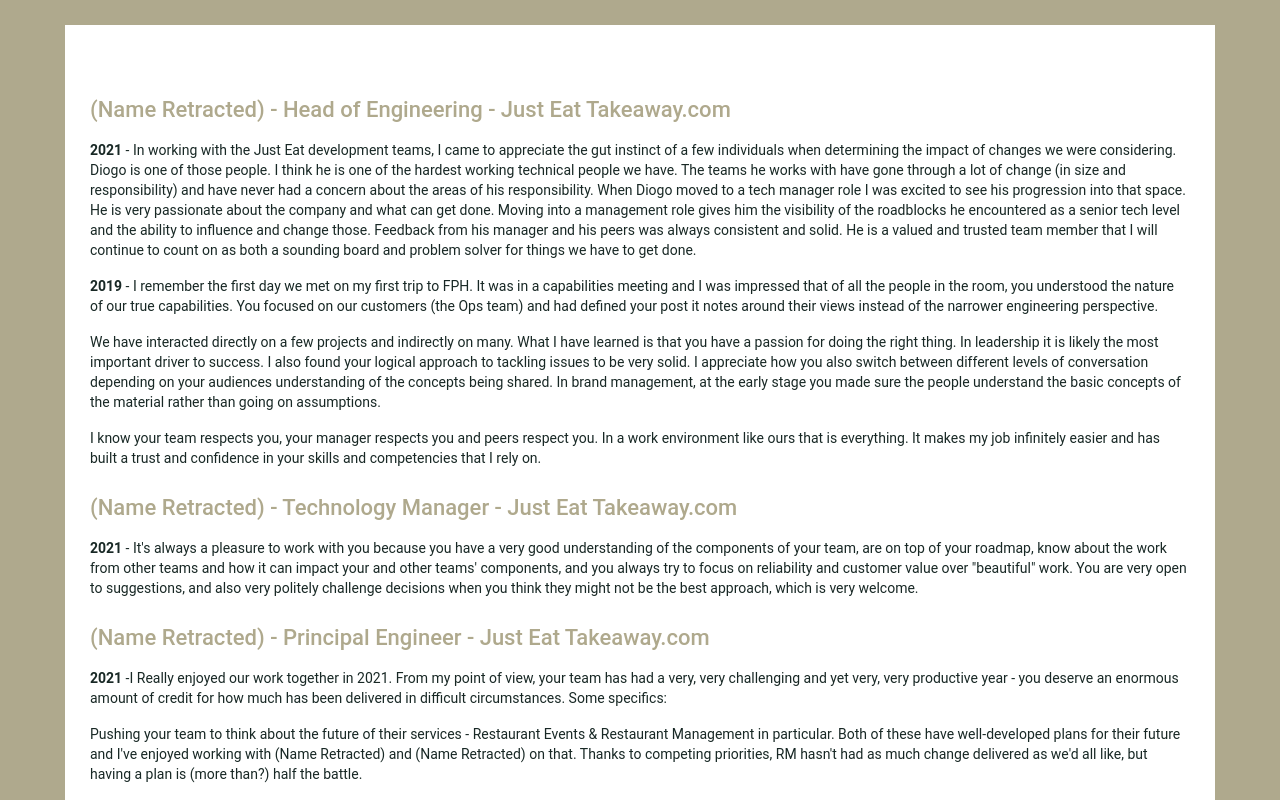
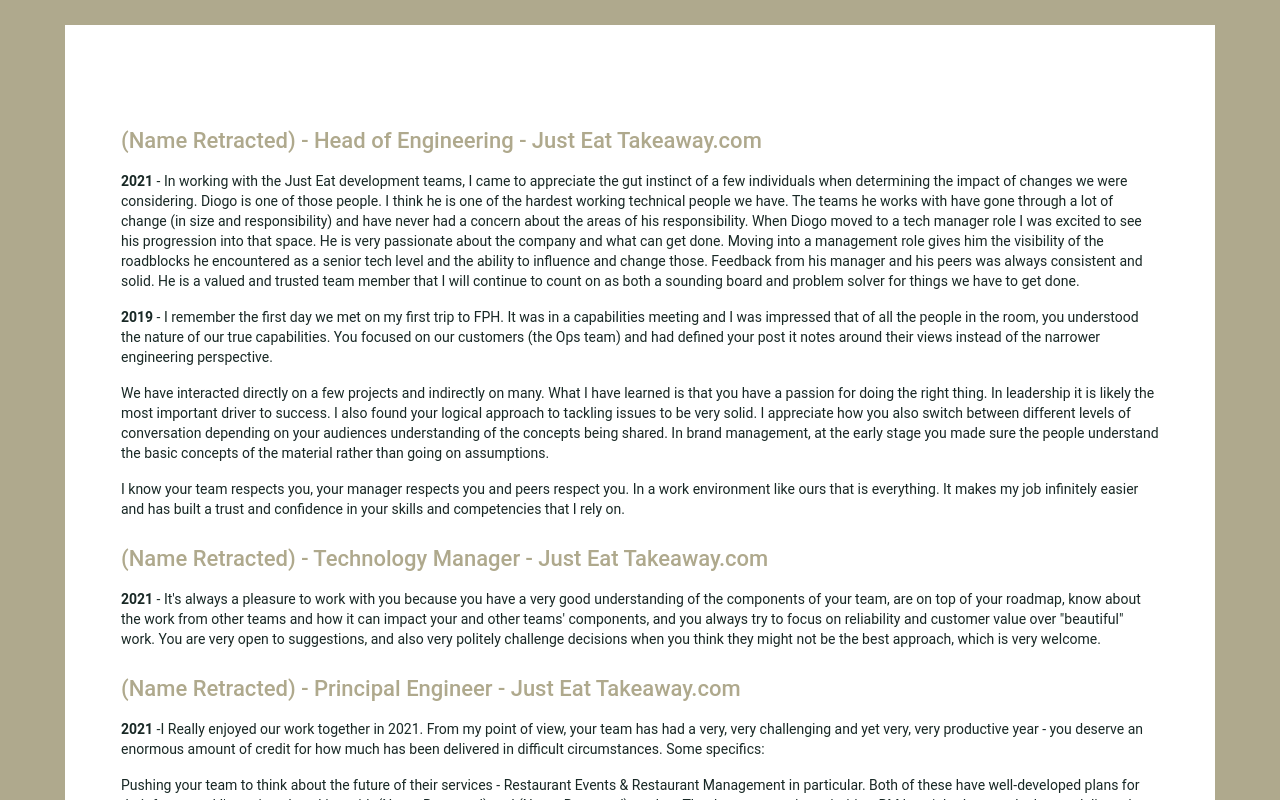
Before and after one commit to Stormsys/cv, a React (Create React App) app: page /#/feedback in a window 1280 px wide. Shown: the top 800 px of the page. Built offline with nearby package versions, Linux system fonts and the light colour scheme.

Commit message:
fixing print media, and base page style

```diff
--- a/src/index.scss
+++ b/src/index.scss
@@ -40,13 +40,6 @@
 @media print {
   body {
     background: #fff;
-  }
-
-  #page {
-    margin: 0;
-    border: 0;
-    max-height: inherit;
-    overflow: auto;
   }
 }
 
--- a/src/sections/Page.scss
+++ b/src/sections/Page.scss
@@ -6,7 +6,7 @@
 
 #page {
   width: $page-width;
-  padding: 25px;
+  padding: 4em;
   margin: 25px auto;
   background: #fff;
   box-sizing: border-box;
@@ -18,4 +18,13 @@
     margin: 0;
     border: 0;
   }
+
+  @media print {
+    margin: 0;
+    border: 0;
+    padding: 0;
+    width: auto;
+    max-height: inherit;
+    overflow: auto;
+  }
 }
```
